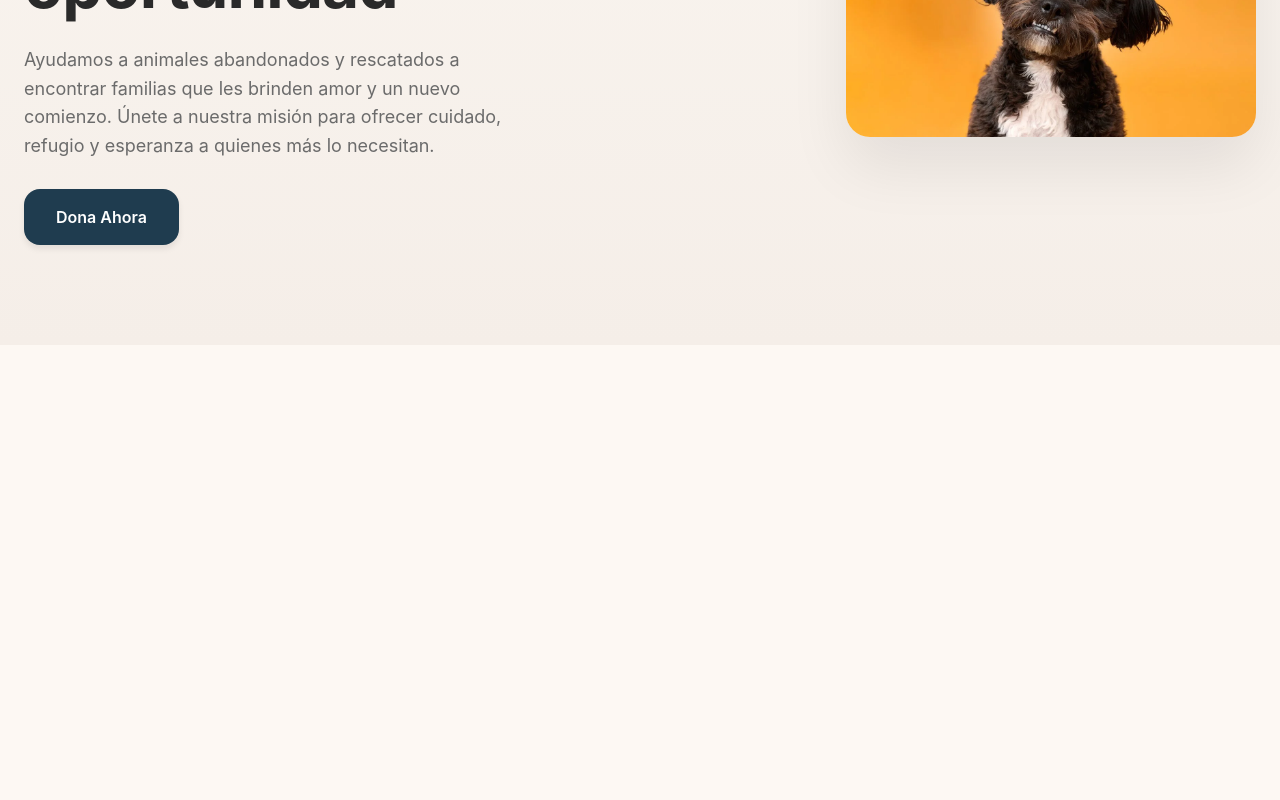
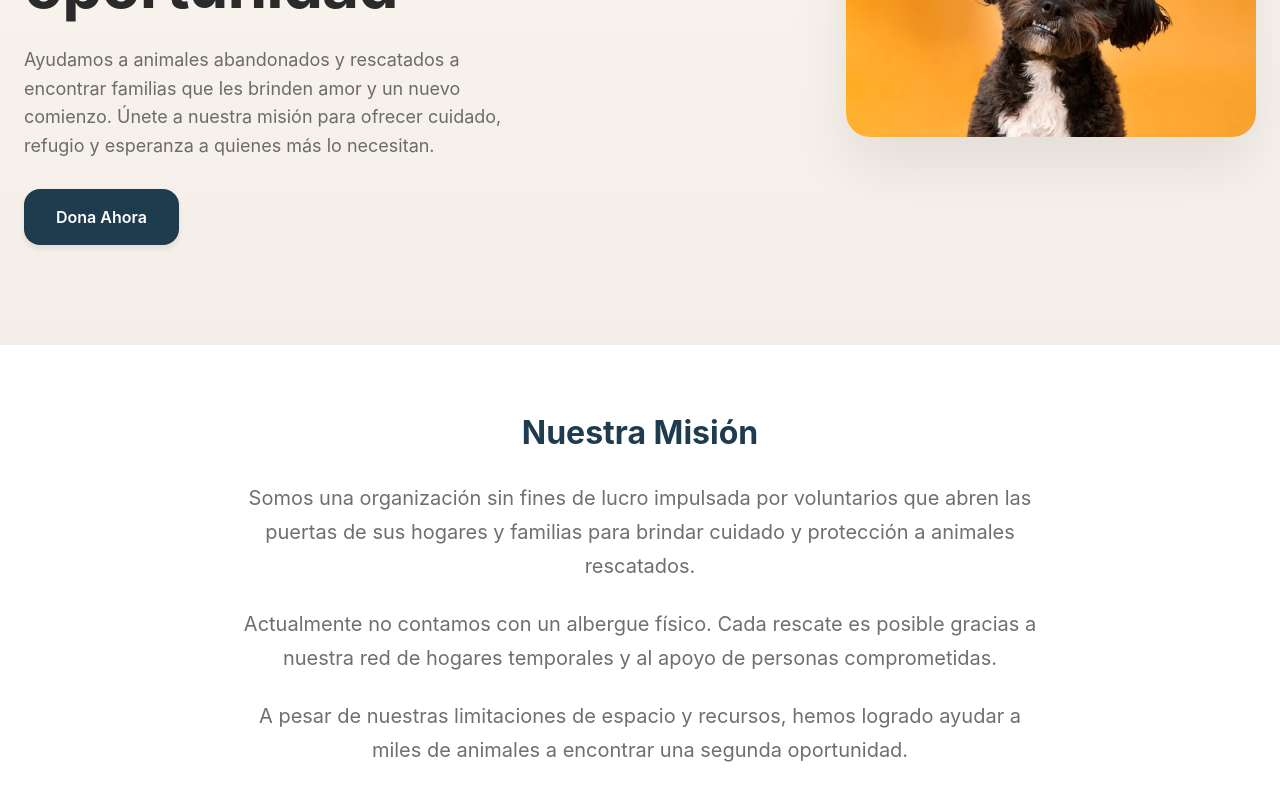
Before and after one commit to Lennon0926/capstone-animal-rescue-platform, a Next.js app in the folder apps/web/: page / in a window 1280 px wide. Shown: the part 424-1224 px from the top of the page. Before the commit the page ends 800 px from the top, so only its background shows below. Built offline with nearby package versions, Linux system fonts and the light colour scheme.

Commit message:
Add OurMissionSeccion component with mission details and styles

```diff
--- a/apps/web/components/Mission/ourMissionSeccion.module.css
+++ b/apps/web/components/Mission/ourMissionSeccion.module.css
@@ -0,0 +1,25 @@
+.missionSection {
+  padding: var(--space-16) var(--space-4);
+  background-color: var(--color-surface);
+  text-align: center;
+}
+
+.missionInner {
+  max-width: 800px;
+  margin: 0 auto;
+  display: flex;
+  flex-direction: column;
+  gap: var(--space-6);
+}
+
+.missionTitle {
+  font-size: var(--text-2xl);
+  font-weight: var(--font-weight-bold);
+  color: var(--color-primary);
+}
+
+.missionText {
+  font-size: var(--text-lg);
+  color: var(--color-text-muted);
+  line-height: 1.7;
+}
--- a/apps/web/components/Mission/ourMissionSeccion.tsx
+++ b/apps/web/components/Mission/ourMissionSeccion.tsx
@@ -0,0 +1,31 @@
+import styles from "./ourMissionSeccion.module.css";
+
+export default function OurMissionSeccion () {
+  return (
+    <section className={styles.missionSection}>
+      <div className={styles.missionInner}>
+
+        <h2 className={styles.missionTitle}>
+          Nuestra Misión
+        </h2>
+
+        <p className={styles.missionText}>
+          Somos una organización sin fines de lucro impulsada por voluntarios
+          que abren las puertas de sus hogares y familias para brindar cuidado
+          y protección a animales rescatados.
+        </p>
+
+        <p className={styles.missionText}>
+          Actualmente no contamos con un albergue físico. Cada rescate es posible
+          gracias a nuestra red de hogares temporales y al apoyo de personas comprometidas.
+        </p>
+
+        <p className={styles.missionText}>
+          A pesar de nuestras limitaciones de espacio y recursos, hemos logrado
+          ayudar a miles de animales a encontrar una segunda oportunidad.
+        </p>
+
+      </div>
+    </section>
+  );
+}
--- a/apps/web/pages/index.tsx
+++ b/apps/web/pages/index.tsx
@@ -1,11 +1,13 @@
 import HeaderSeccion from "@/components/Header/headerSeccion";
 import DonationSection from "@/components/Donate/donationSeccion";
+import OurMissionSeccion from "@/components/Mission/ourMissionSeccion";
 
 function Index() {
   return (
     <div>
       <HeaderSeccion />
       <DonationSection />
+      <OurMissionSeccion />
     </div>
   );
 }
```
